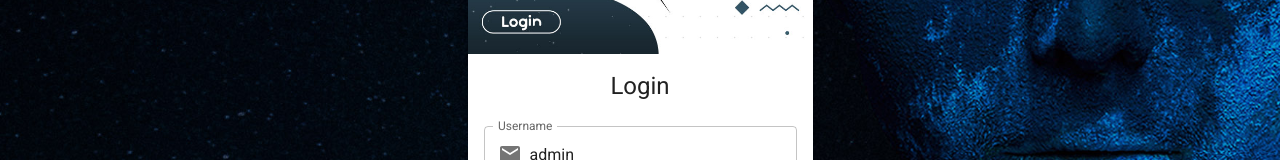
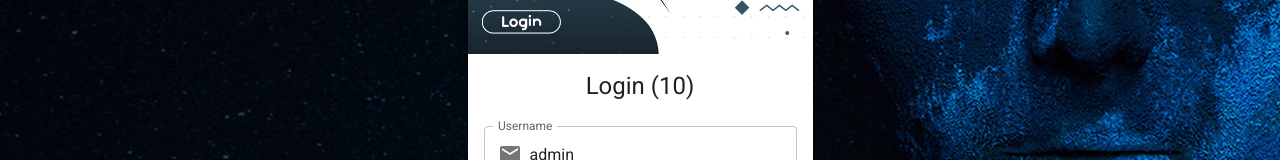
Before and after one commit to DevAiKaiSys/CMDev_Next.js, a Next.js app in the folder Workshops/stock/: page /login in a window 1280 px wide. Shown: the part 246-406 px from the top of the page. Built offline with nearby package versions, Linux system fonts and the light colour scheme.

Commit message:
CMNextStock Workshop : ep39 redux slice count

```diff
--- a/Workshops/stock/app/(auth)/login/page.tsx
+++ b/Workshops/stock/app/(auth)/login/page.tsx
@@ -17,9 +17,9 @@ import { Controller, useForm } from 'react-hook-form';
 import * as Yup from 'yup';
 import { yupResolver } from '@hookform/resolvers/yup';
 import { useRouter } from 'next/navigation';
-// import { useSelector } from 'react-redux';
+import { useAppDispatch } from '@/store/store';
+import { useSelector } from 'react-redux';
 // import { RootState, useAppDispatch } from '@/src/store/store';
-// import { add, signIn, userSelector } from '@/src/store/slices/userSlice';
 
 interface User {
   username: string;
@@ -36,7 +36,7 @@ export default function Login({}: Props) {
     password: Yup.string().required('Password is required').trim(),
   });
 
-  // const reducer = useSelector(userSelector);
+  const reducer = useSelector((state: any) => state.userReducer);
   // const dispatch = useAppDispatch();
 
   const {
@@ -152,8 +152,7 @@ export default function Login({}: Props) {
         />
         <CardContent>
           <Typography gutterBottom variant="h5" component="h2">
-            Login
-            {/* ({reducer.count}) */}
+            Login ({reducer.count})
           </Typography>
           {showForm()}
         </CardContent>
--- a/Workshops/stock/app/(auth)/register/page.tsx
+++ b/Workshops/stock/app/(auth)/register/page.tsx
@@ -19,6 +19,7 @@ import { Controller, useForm } from 'react-hook-form';
 import * as Yup from 'yup';
 import { yupResolver } from '@hookform/resolvers/yup';
 import { useRouter } from 'next/navigation';
+import { useSelector } from 'react-redux';
 
 interface User {
   username: string;
@@ -35,6 +36,7 @@ export default function Register({}: Props) {
     password: Yup.string().required('Password is required').trim(),
   });
   const router = useRouter();
+  const reducer = useSelector((state: any) => state.userReducer);
 
   const {
     control,
@@ -160,8 +162,7 @@ export default function Register({}: Props) {
         /> */}
         <CardContent>
           <Typography gutterBottom variant="h5" component="h2">
-            Register
-            {/* Register ({reducer.count}) */}
+            Register ({reducer.count})
           </Typography>
           {showForm()}
         </CardContent>
--- a/Workshops/stock/store/slices/userSlice.ts
+++ b/Workshops/stock/store/slices/userSlice.ts
@@ -1,5 +1,9 @@
 import { createSlice } from '@reduxjs/toolkit';
 
-const userSlice = createSlice({ name: 'user', initialState: {}, reducers: {} });
+const userSlice = createSlice({
+  name: 'user',
+  initialState: { count: 10 },
+  reducers: {},
+});
 
 export default userSlice.reducer;
```
